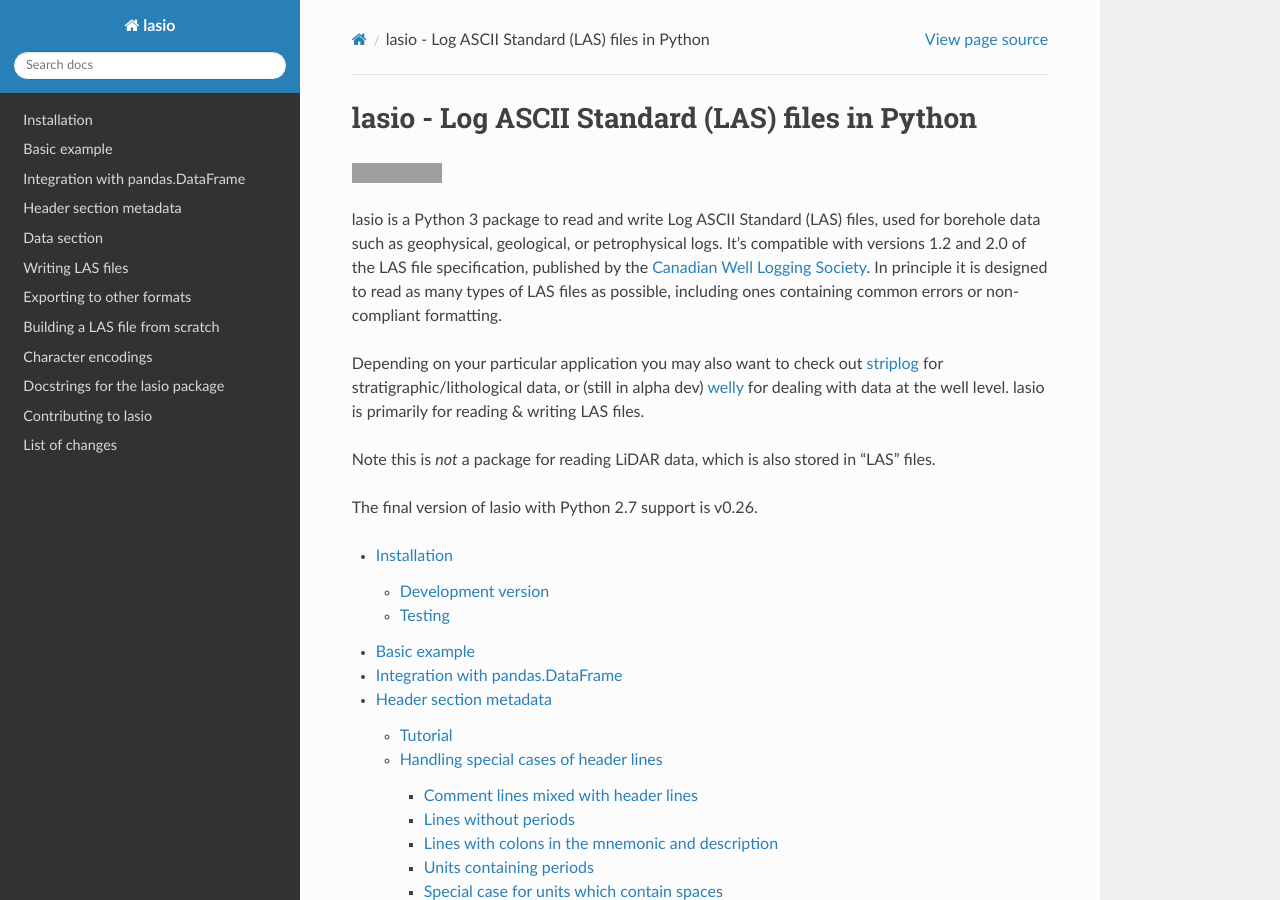
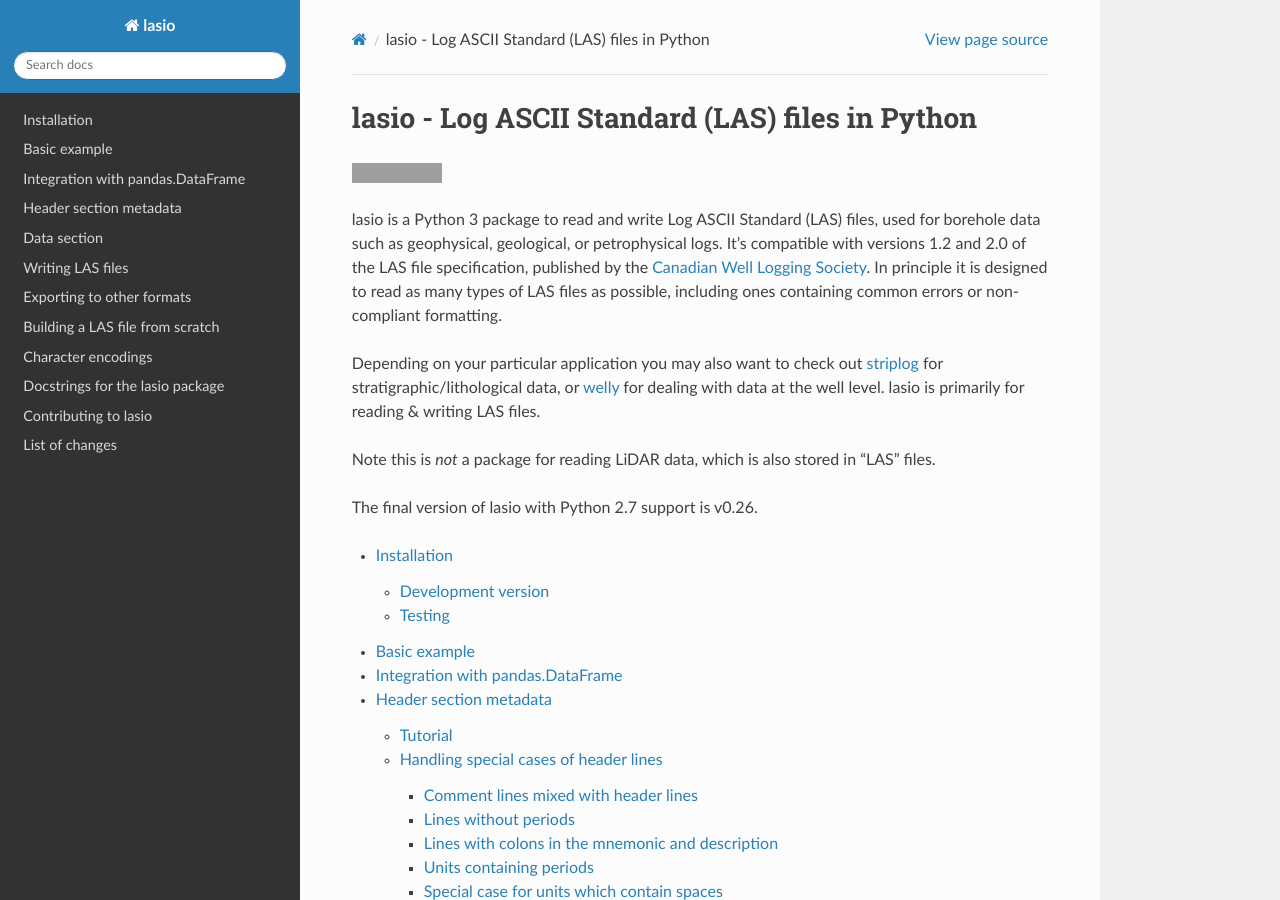
Before and after one commit to kinverarity1/lasio, a Sphinx documentation site: the page built from docs/source/index.rst, in a window 1280 px wide and 900 px high. Built offline with Sphinx 7.4.7 and the Read the Docs theme 2.0.0, drawn with Linux system fonts in a browser that asks for light colours; formulas are drawn with MathJax 3; grey boxes are pictures that could not be loaded.

Commit message:
Remove outdated reference to welly as being in 'alpha' dev

```diff
--- a/docs/source/index.rst
+++ b/docs/source/index.rst
@@ -12,7 +12,7 @@
 formatting.
 
 Depending on your particular application you may also want to check out
-`striplog`_ for stratigraphic/lithological data, or (still in alpha dev)
+`striplog`_ for stratigraphic/lithological data, or
 `welly`_ for dealing with data at the well level. lasio is primarily for
 reading & writing LAS files.
 
```
